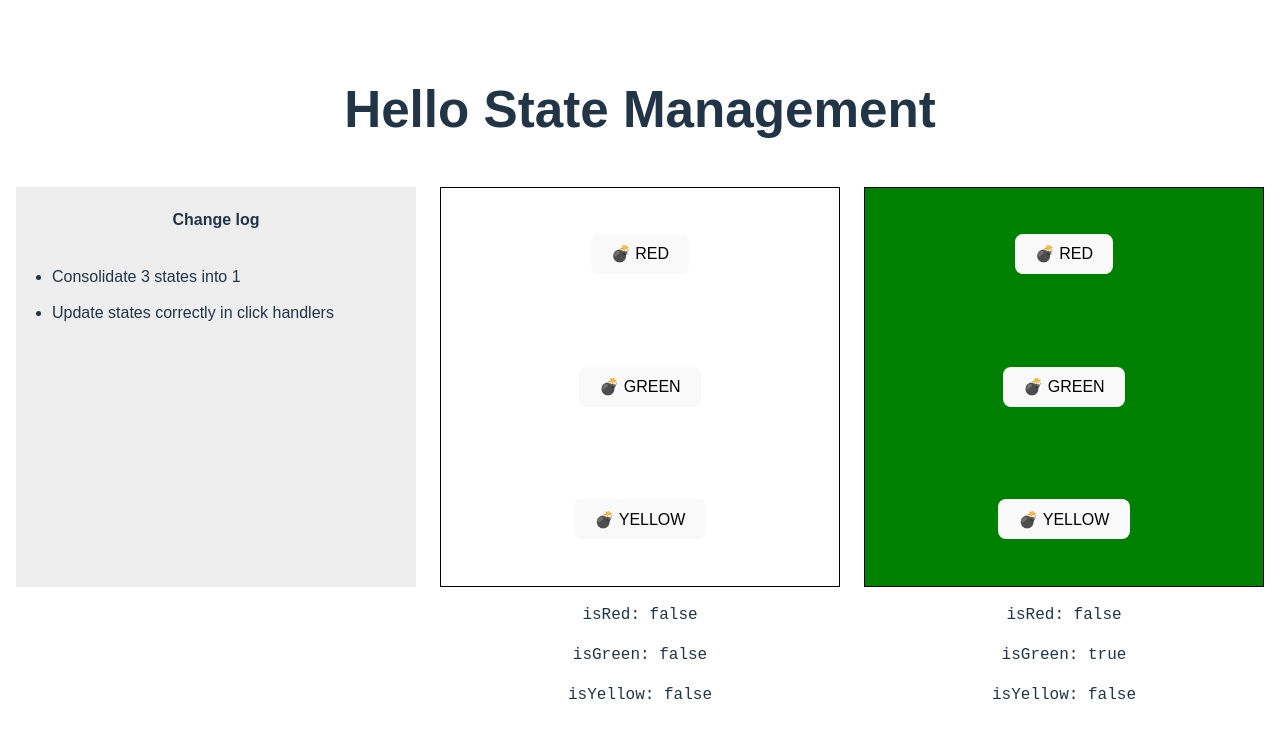
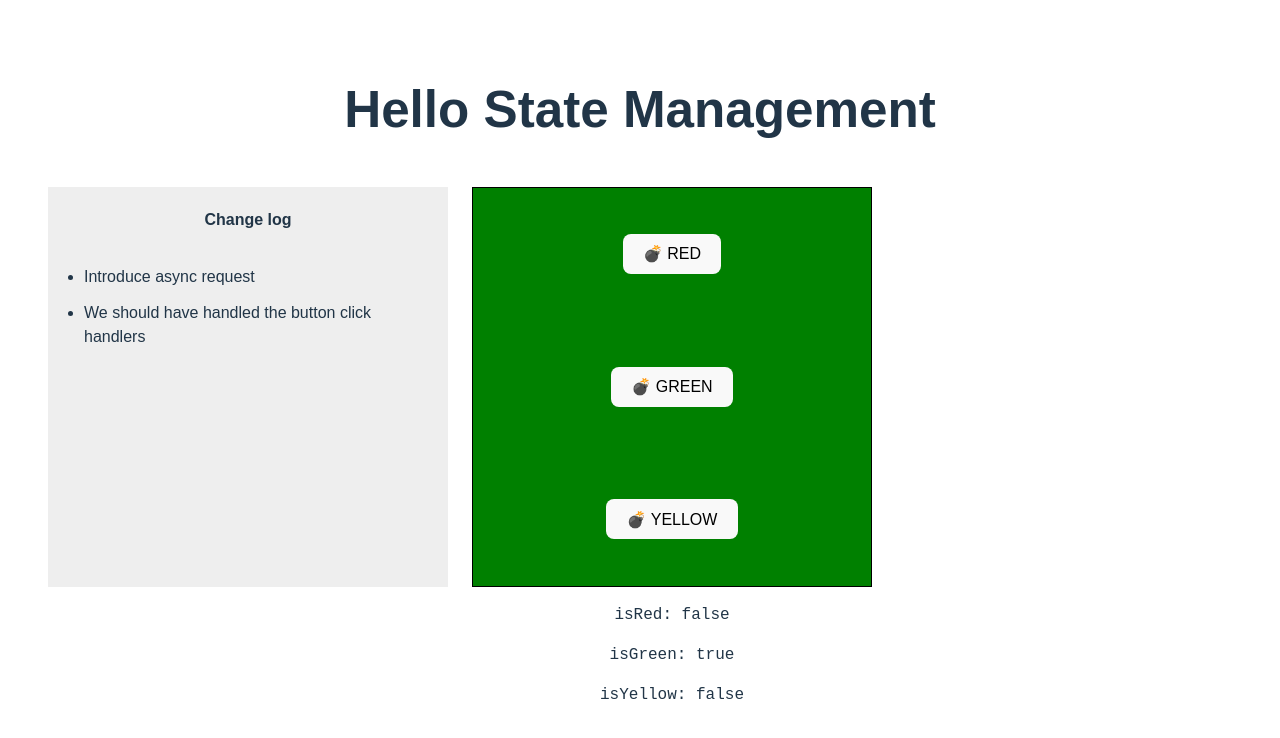
Before and after one commit to rdzcn/react-state-management, a React (Vite) app: page / in a window 1280 px wide. Shown: the top 738 px of the page. Built offline with nearby package versions, Linux system fonts and the light colour scheme.

Commit message:
update change log

```diff
--- a/src/App.css
+++ b/src/App.css
@@ -32,6 +32,7 @@
   margin-bottom: 12px;
   margin-left: 24px;
   width: fit-content;
+  text-align: left;
 }
 
 .App .my-component {
--- a/src/App.jsx
+++ b/src/App.jsx
@@ -9,7 +9,6 @@ export default function App() {
       <h1 style={{ marginBottom: "48px" }}>Hello State Management</h1>
       <div className="components-container">
         <ChangeLog />
-        <MyComponent />
         <MyAsyncComponent />
       </div>
     </div>
--- a/src/ChangeLog.jsx
+++ b/src/ChangeLog.jsx
@@ -3,9 +3,11 @@ export default function ChangeLog() {
     <div className="change-log-wrapper">
       <h4>Change log</h4>
       <ul className="change-log-list">
-        <li className="change-log-item">Consolidate 3 states into 1</li>
-        <li className="change-log-item">Update states correctly in click handlers</li>
+        <li className="change-log-item">Introduce async request</li>
+        <li className="change-log-item">
+          We should have handled the button click handlers
+        </li>
       </ul>
     </div>
-  )
+  );
 }
```
